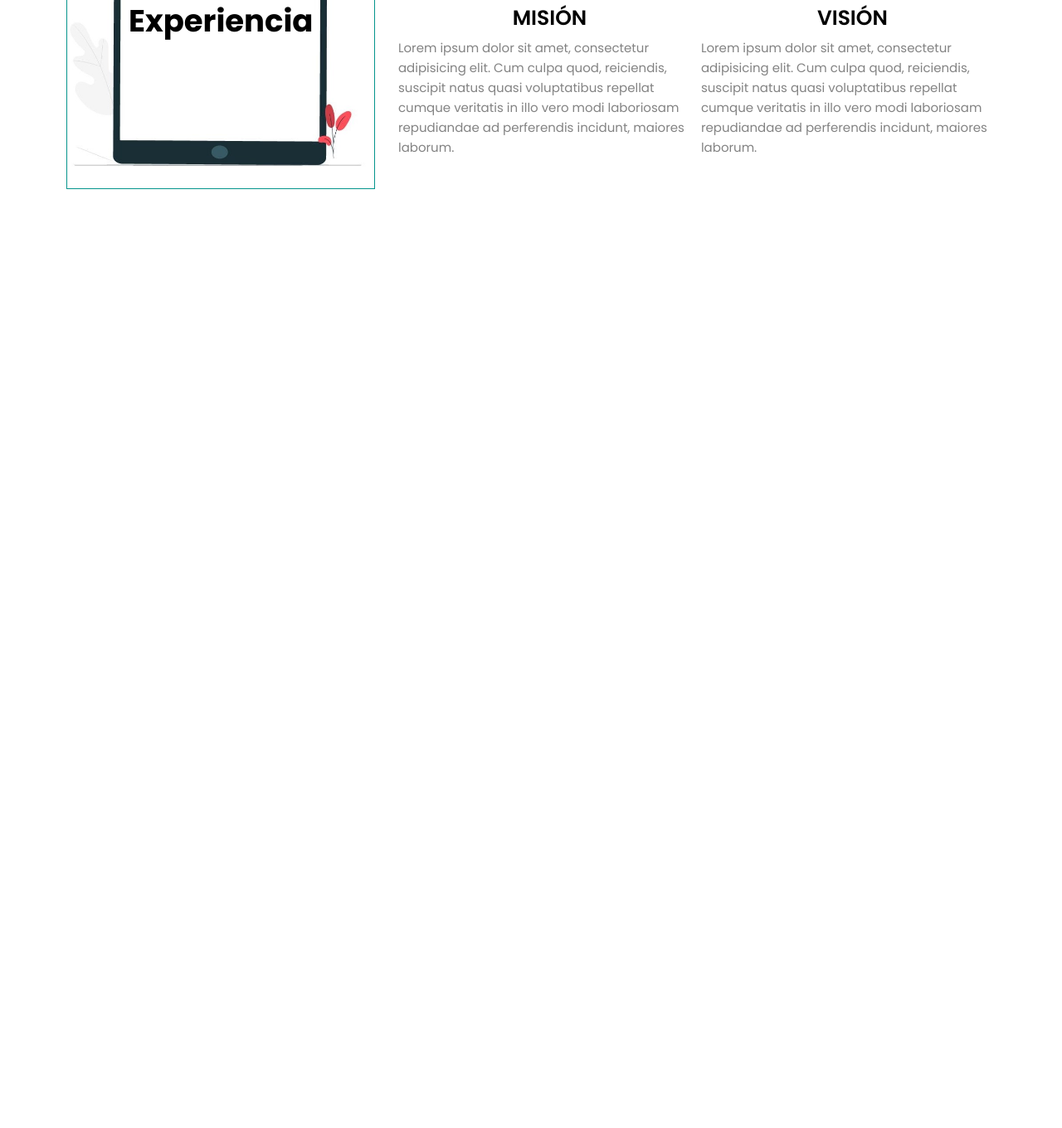
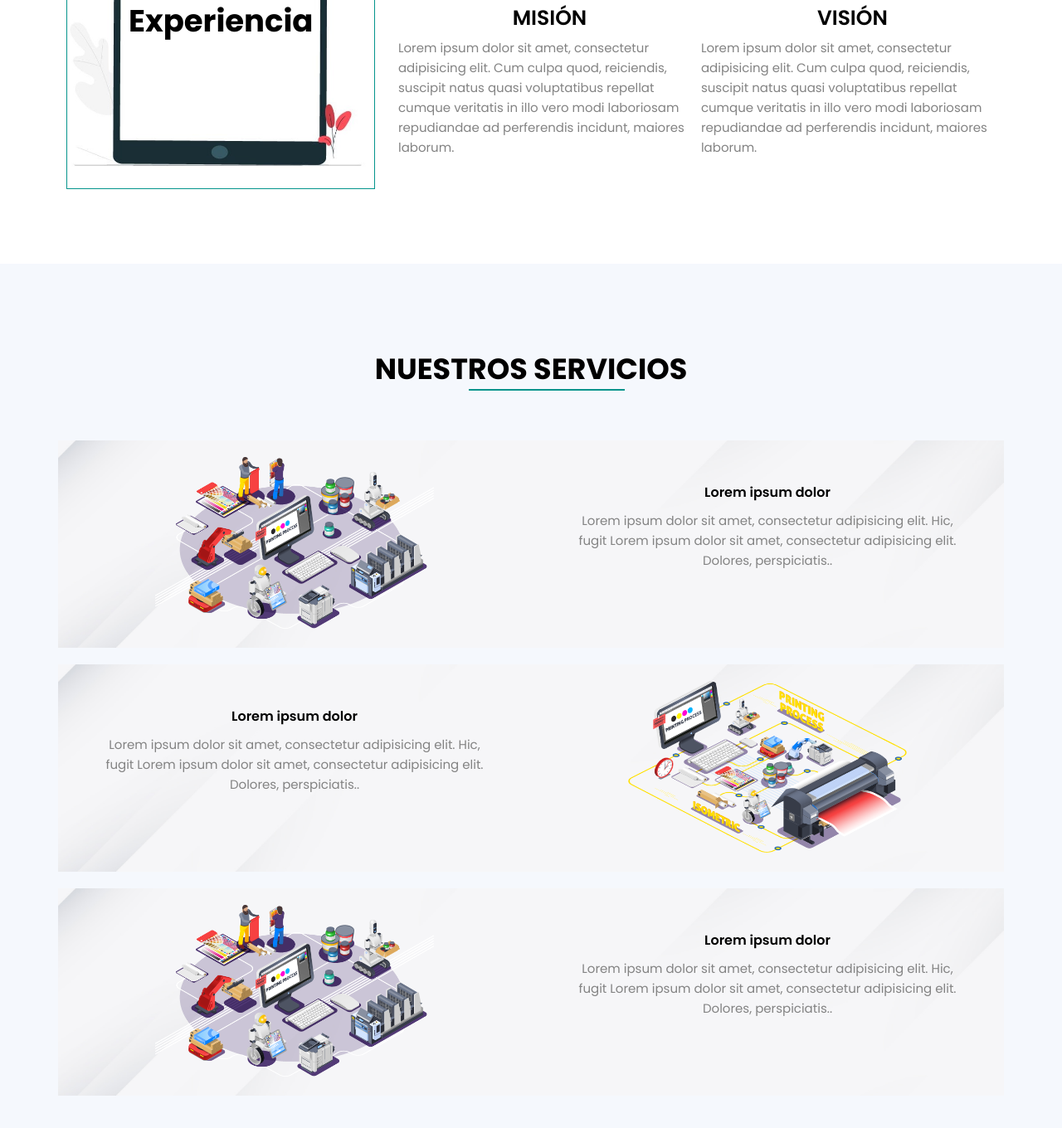
Before and after one commit to castilloKlever/GraficasRiobamba, a plain HTML site: page index.html in a window 1280 px wide. Shown: the part 1294-2654 px from the top of the page at 83% size. Before the commit the page ends 1612 px from the top, so only its background shows below. Drawn offline with Linux system fonts and the light colour scheme.

Commit message:
FRONT-END/VERSION-02/MODULO-NOSOTROS

```diff
--- a/css/style.css
+++ b/css/style.css
@@ -360,3 +360,168 @@ header .navbar ul li a.active::before{
     line-height: 24px;
     color: #838383;
 }
+
+
+
+
+
+
+
+/**********************************************************************************************************************************************                                                   STYLE SECTION SERVICES SMART
+***************************************************************************************************************************************++++*/
+.services{
+    background: #f5f8fd;
+    padding: 100px 0px 70px;
+
+}
+
+.services .section-title h1:before{
+    left: 30%;
+
+}
+
+.services .service-content {
+
+    flex: 0 0 100%;
+    max-width: 100%;
+    display: flex;
+    flex-wrap: wrap;
+    justify-content: space-between;
+
+}
+
+.services .service-content .boxService{
+    width: 100%;
+    height: auto;
+    background: white;
+    display: flex;
+    justify-content: space-around;
+    flex-wrap: wrap;
+    margin-bottom: 30px;
+
+    background-image: url(../img/img-fondos/fondo1.jpg);
+
+    background-attachment: fixed;
+    background-position: center;
+    background-size: cover;
+    position: relative;
+    margin-top: 10px;
+    margin-bottom: 10px;
+
+}
+
+
+.services .service-content .boxService .imagenService{
+    width: 49%;
+    height: 250px;
+
+
+    text-align:center;
+     padding-top: 20px;
+}
+
+.services .service-content .boxService .imagenService .imgService{
+    width: 60%;
+    height: 90%;
+
+     margin:0px auto;
+
+    background-size: 100vw 100vh;
+    background-attachment: fixed;
+
+}
+
+.services .service-content .boxService .imagenService .imgService  img {
+
+    height: 100%;
+    width: 100%;
+}
+
+.services .service-content .boxService .imagenService img{
+    width: 100%;
+    height: 100%;
+
+}
+.services .service-content .boxService .infoSerivice{
+    width: 49%;
+    height: 100%;
+    padding: 50px;
+
+    text-align: center;
+
+}
+
+.services .service-content .boxService .infoSerivice h5{
+    font-size: 16px;
+    font-weight: 600;
+    color: black;
+    margin: 0;
+
+
+}
+
+.services .service-content .boxService .infoSerivice p{
+     font-size: 15px;
+    font-weight: 400;
+    line-height: 24px;
+    color: #838383;
+    margin: 10px 0 10px;
+
+}
+
+
+
+.services .service-content .box{
+    background: #ffffff;
+    padding: 30px;
+    flex: 0 0 calc(33.33% - 20px);
+    max-width:calc(33.33% - 20px);
+    margin-bottom: 30px;
+    border: 1px solid #eeeeee ;
+    text-align: center;
+    position: relative;
+    border-radius: 5px;
+
+}
+.services .service-content .box::before{
+    content: '';
+    height: 2px;
+    background-color: #04948c;
+    position: absolute;
+    bottom: 0px;
+    width: 0px;
+    left: 0;
+    right: 0;
+    margin: auto;
+    transition: all .5s ease ;
+
+}
+.services .service-content .box:hover::before{
+    width: 100%;
+
+}
+.services .service-content .box .icon{
+    height: 60px;
+    width: 60px;
+    margin: 15px auto 20px;
+}
+
+.services .service-content .box h5{
+    font-size: 16px;
+    font-weight: 600;
+    color: black;
+    margin: 0;
+
+
+}
+
+.services .service-content .box p{
+     font-size: 15px;
+    font-weight: 400;
+    line-height: 24px;
+    color: #838383;
+    margin: 10px 0 10px;
+
+}
+
+/*
--- a/index.html
+++ b/index.html
@@ -99,9 +99,108 @@
         </div>
      </div>
   </section>
+  <!--End About Smart -->
 
 
-  <!--End About Smart -->
+   <!--Star Service Smart -->
+  <section class="services" id="servicios">
+     <div class="container">
+        <div class="row">
+           <div class="section-title text-center">
+              <h1>Nuestros Servicios</h1>
+
+           </div>
+
+
+        </div>
+        <div class="row">
+           <div class="service-content">
+                 <div class="boxService">
+
+                     <div class="imagenService">
+                         <div class="imgService">
+                             <img src="img/img-service/service.png" alt="">
+
+                         </div>
+
+                     </div>
+
+                     <div class="infoSerivice">
+                         <h5> Lorem ipsum dolor </h5>
+                    <p>Lorem ipsum dolor sit amet, consectetur adipisicing elit. Hic, fugit Lorem ipsum dolor sit amet, consectetur adipisicing elit. Dolores, perspiciatis..</p>
+
+                     </div>
+
+                 </div>
+
+
+                <div class="boxService">
+
+
+
+                     <div class="infoSerivice">
+                         <h5> Lorem ipsum dolor </h5>
+                    <p>Lorem ipsum dolor sit amet, consectetur adipisicing elit. Hic, fugit Lorem ipsum dolor sit amet, consectetur adipisicing elit. Dolores, perspiciatis..</p>
+
+                     </div>
+
+
+                     <div class="imagenService">
+                         <div class="imgService">
+                             <img src="img/img-service/service1.png" alt="">
+
+                         </div>
+
+                     </div>
+
+                 </div>
+
+
+                   <div class="boxService">
+
+                     <div class="imagenService">
+                         <div class="imgService">
+                             <img src="img/img-service/service.png" alt="">
+
+                         </div>
+
+                     </div>
+
+                     <div class="infoSerivice">
+                         <h5> Lorem ipsum dolor </h5>
+                    <p>Lorem ipsum dolor sit amet, consectetur adipisicing elit. Hic, fugit Lorem ipsum dolor sit amet, consectetur adipisicing elit. Dolores, perspiciatis..</p>
+
+                     </div>
+
+                 </div>
+
+
+           </div>
+
+        </div>
+
+     </div>
+
+  </section>
+
+  <!--End Service Smart -->
+
+
+
+
+
+
+
+
+
+
+
+
+
+
+
+
+
 
 </body>
 </html>
```
Also changed, not shown: img/img-fondos/fondo1.jpg (added), img/img-service/service.png (added), img/img-service/service1.jpg (added), img/img-service/service1.png (added), img/img-service/service3.png (added).
